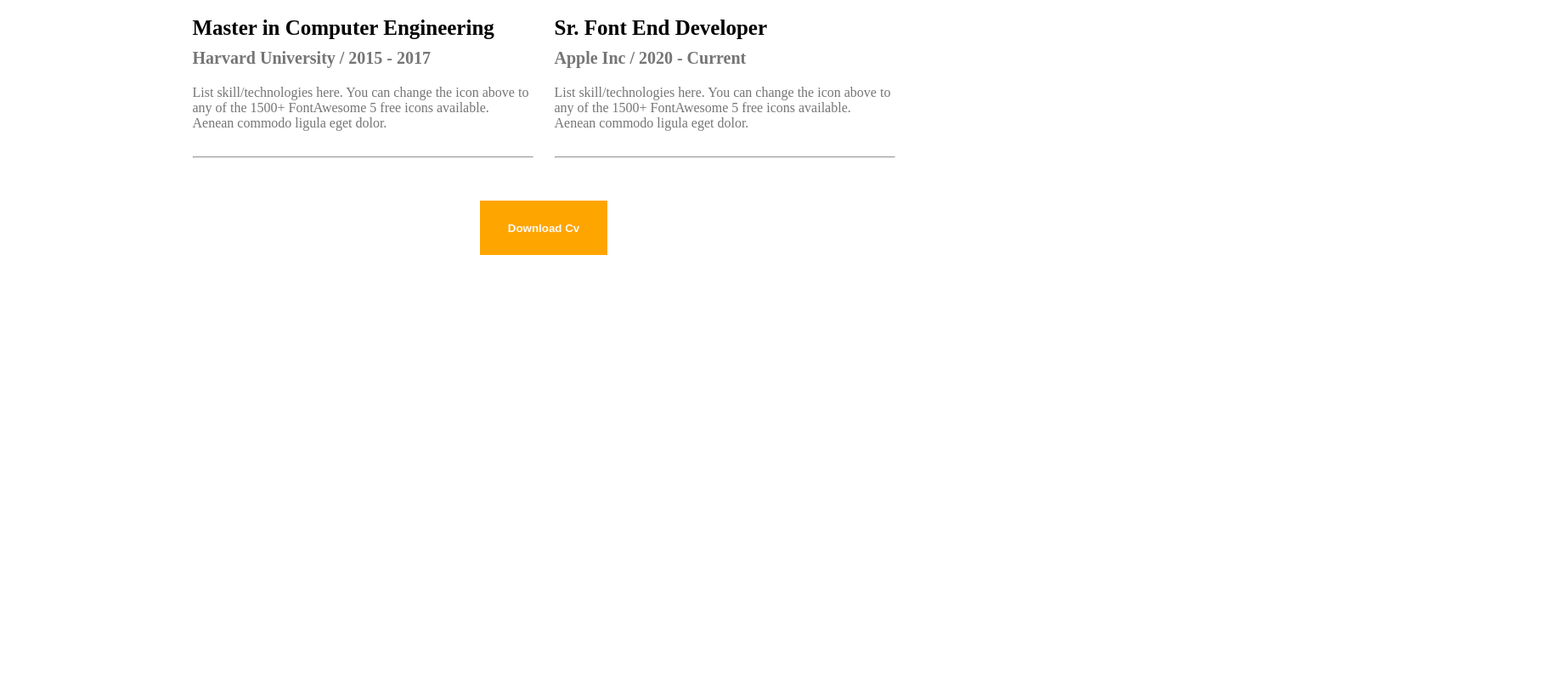
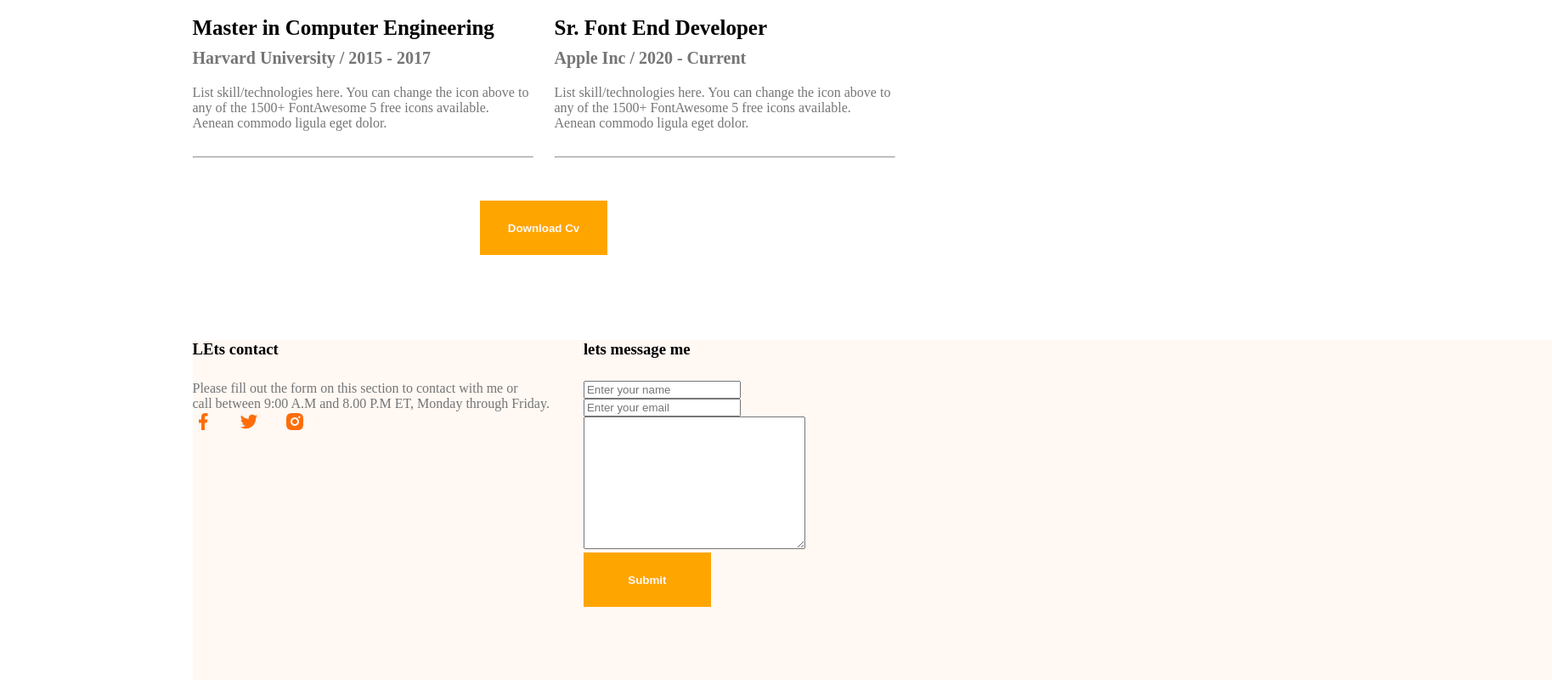
Before and after one commit to mehedi1802hasan/developer-portfolio, a plain HTML site: page images/index.html in a window 1280 px wide. Shown: the part 2632-3432 px from the top of the page at 85% size, 1827 px wide, since content can reach past the window. Before the commit the page ends 2932 px from the top, so only its background shows below. Drawn offline with Linux system fonts and the light colour scheme.

Commit message:
added all code ,the project complete

```diff
--- a/images/index.html
+++ b/images/index.html
@@ -141,6 +141,29 @@
                 </div>
     </div>
 </section>
+<!--contact section-->
+<section class="contact">
+    <div class="contact-item">
+        <div class="contact-left">
+            <h3 class="contact-title">LEts contact</h3>
+        <p><h5 class="contact-description">Please fill out the form on this section to  contact with me or <br> call between  9:00 A.M and 8.00 P.M ET, Monday through Friday.</h5></p>
+        <div class="contact-icon"> <img src="../images/icons/facebook.png" alt="">
+            <img src="../images/icons/twitter.png" alt="">
+            <img src="../images/icons/insta.png" alt=""></div>
+
+
+        </div>
+
+     <div class="contact-right">
+        <h3 class="contact-title">lets message me</h3>
+        <input type=" text" placeholder="Enter your name"><br>
+        <input type="text" placeholder="Enter your email"><br>
+        <textarea name="" id="" cols="30" rows="10"></textarea><br>
+        <button class="btn-primary">Submit</button>
+     </div>
+
+    </div>
+</section>
 </main>
 </body>
 </html>
--- a/images/styles/portfolio.css
+++ b/images/styles/portfolio.css
@@ -149,3 +149,31 @@ margin-bottom: 10px;
     text-align: center;
     margin-top: 50px;
 }
+/*contact style*/
+ .contact-item{
+    display: flex;
+    margin-top: 100px;
+    gap: 40px;
+    background: #FFF8F3;
+    width: 1600px;
+    height: 400px;
+
+ }
+ .contact-title{
+    width: 227px;
+    height: 48px;
+ }
+ .contact-description{
+    color: #757575;
+    margin: top 1000px;
+    font-weight: 400;
+font-size: 16px;
+ }
+ .contact-icon{
+    gap:30px;
+    display: flex;
+    width: 120px;
+height: 24px;}
+.contact-right{
+
+}
```
